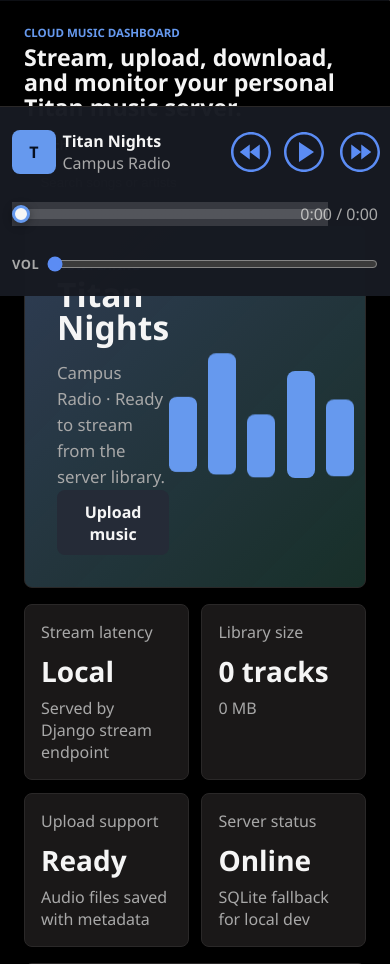
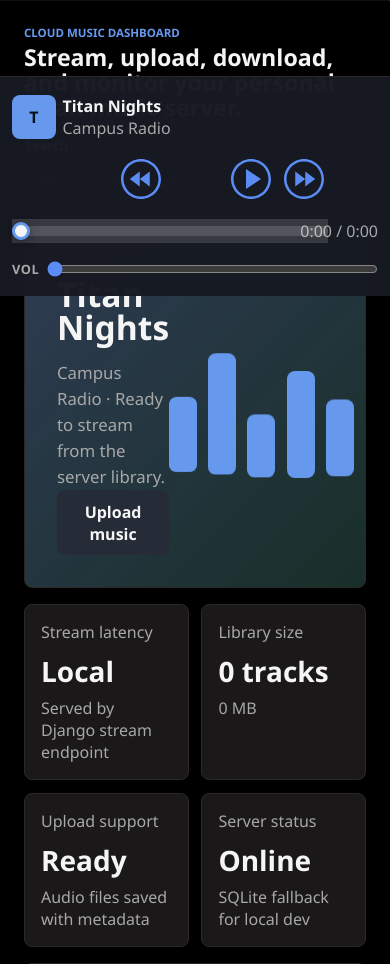
Before and after one commit to ChristopherAsc/CPSC454_MusicStreaming, a Django app: page / in a window 390 px wide. Shown: the part 548-1512 px from the top of the page. Run offline with Django 5.2, Linux system fonts and the light colour scheme; data that the repository does not hold is empty.

Commit message:
Prevent mobile player overflow

```diff
--- a/betterTitanRadio/static/styles.css
+++ b/betterTitanRadio/static/styles.css
@@ -774,6 +774,10 @@ button,
   margin-bottom: 0.25rem;
 }
 
+.song-info {
+  min-width: 0;
+}
+
 .song-info h3,
 .song-info p,
 .track-row > span {
@@ -1173,18 +1177,19 @@ button,
 
 @media (max-width: 720px) {
   .app-shell {
-    padding-bottom: 190px;
+    padding-bottom: 225px;
   }
 
   .player-bar {
     display: grid;
     grid-template-columns: 44px minmax(0, 1fr) 44px 52px 44px;
     grid-template-areas:
-      "cover meta previous play next"
+      "cover meta meta meta meta"
+      ". previous play next ."
       "progress progress progress progress time"
       "volume volume volume volume volume";
     gap: 0.75rem;
-    min-height: 176px;
+    min-height: 210px;
     padding: 0.85rem 1rem calc(0.85rem + env(safe-area-inset-bottom));
   }
 
@@ -1254,13 +1259,13 @@ button,
 
 @media (max-width: 420px) {
   .app-shell {
-    padding-bottom: 205px;
+    padding-bottom: 235px;
   }
 
   .player-bar {
     grid-template-columns: 40px minmax(0, 1fr) 40px 48px 40px;
     gap: 0.65rem;
-    min-height: 190px;
+    min-height: 220px;
     padding-left: 0.75rem;
     padding-right: 0.75rem;
   }
--- a/betterTitanRadio/templates/base.html
+++ b/betterTitanRadio/templates/base.html
@@ -10,7 +10,7 @@
         server. Set STREAM_BRIDGE_URL when it differs from the bind address.
     {% endcomment %}
     <meta name="stream-bridge-url" content="{{ stream_bridge_url }}">
-    <link rel="stylesheet" href="{% static 'styles.css' %}?v=4">
+    <link rel="stylesheet" href="{% static 'styles.css' %}?v=5">
 </head>
 <body>
     <div class="app-shell">
```
